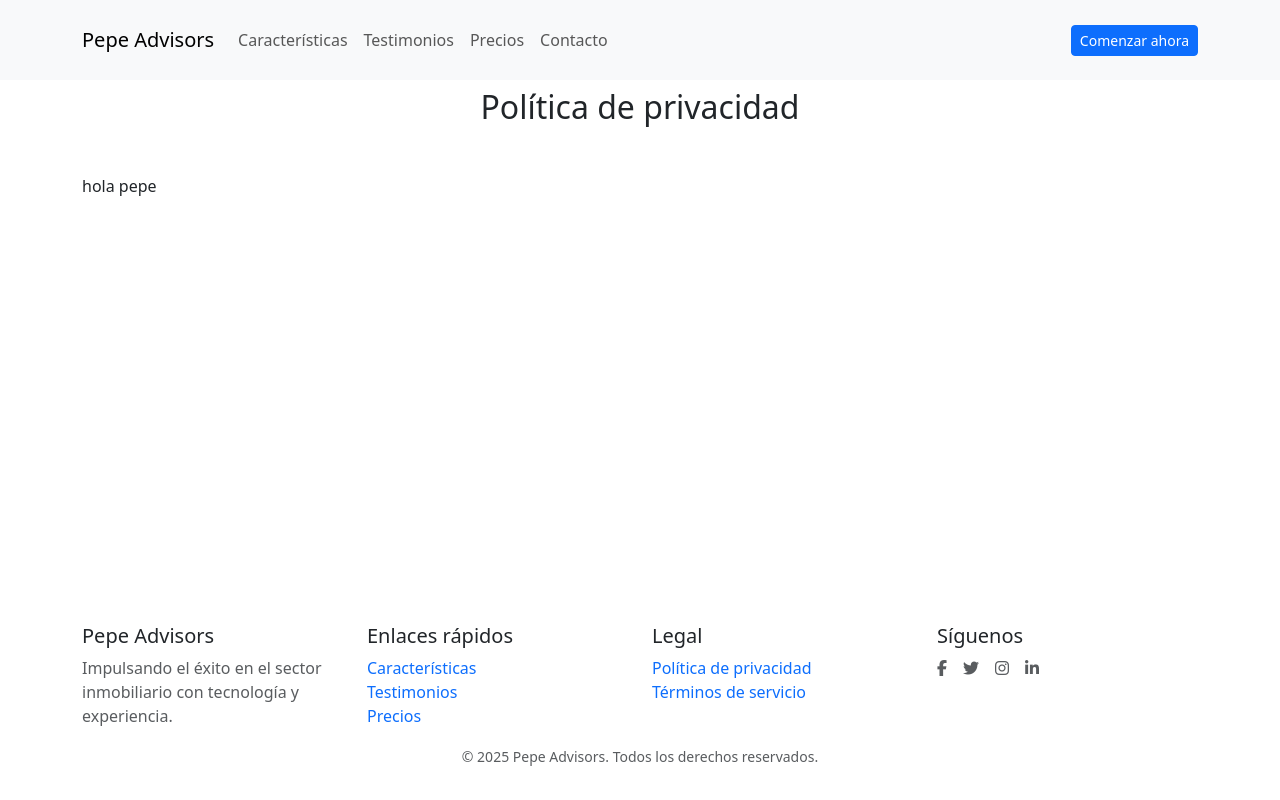
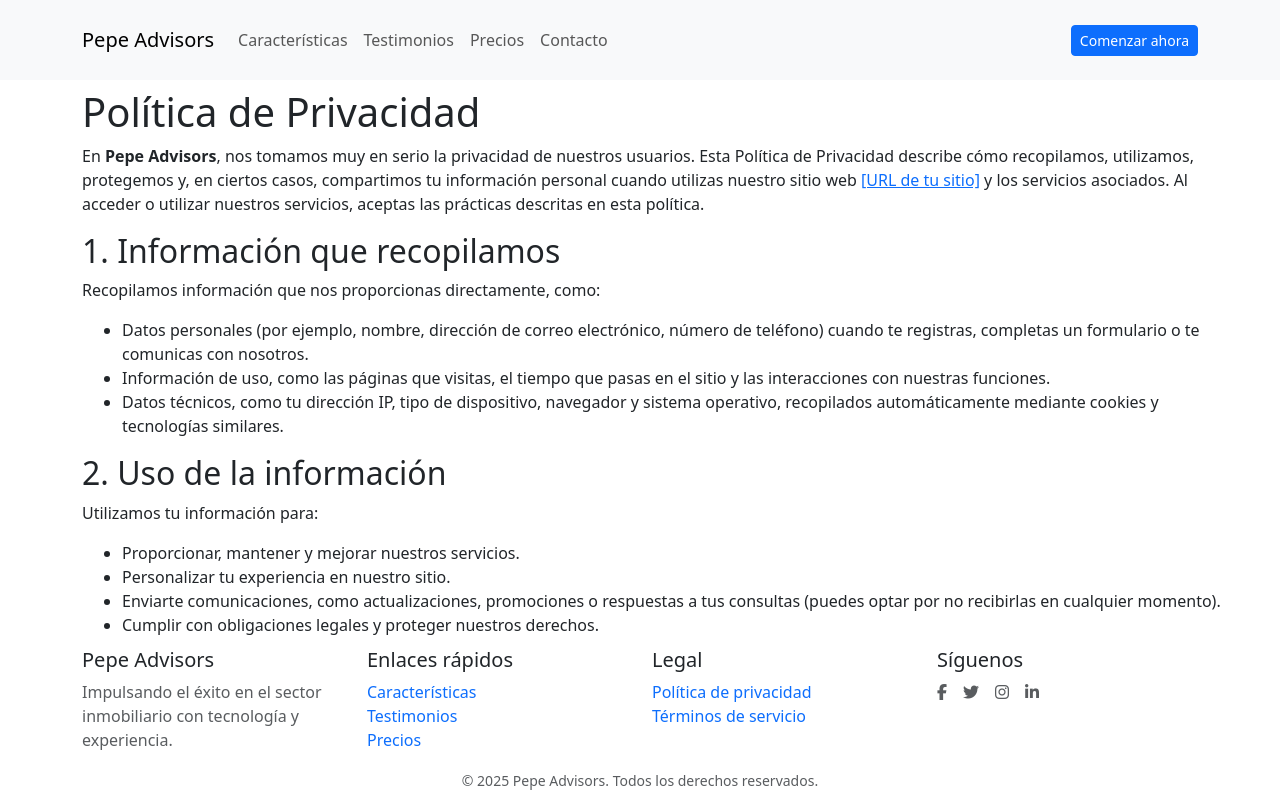
Before and after one commit to mhosan/proymart, an Angular app: page /privacidad in a window 1280 px wide. Built offline with nearby package versions, Linux system fonts and the light colour scheme.

Commit message:
agregado de politica de privacidad

```diff
--- a/src/app/app.component.css
+++ b/src/app/app.component.css
@@ -0,0 +1,20 @@
+/* app.component.css */
+:host {
+    display: flex;
+    flex-direction: column;
+    min-height: 100vh; /* Asegura que ocupe toda la altura de la ventana */
+}
+
+app-header {
+    flex: 0 0 auto; /* El header no crece ni se encoge, usa su tamaño natural */
+}
+
+
+main {
+    flex: 1 0 auto;
+    overflow-y: auto;
+}
+
+app-footer {
+    flex: 0 0 auto; /* El footer no crece ni se encoge, usa su tamaño natural */
+}
--- a/src/app/app.component.html
+++ b/src/app/app.component.html
@@ -1,3 +1,3 @@
 <app-header></app-header>
-<router-outlet></router-outlet>
+<main><router-outlet></router-outlet></main>
 <app-footer></app-footer>
--- a/src/app/components/privacidad/privacidad.component.css
+++ b/src/app/components/privacidad/privacidad.component.css
@@ -0,0 +1,3 @@
+ul {
+    margin-left: 5vh;
+}
--- a/src/app/components/privacidad/privacidad.component.html
+++ b/src/app/components/privacidad/privacidad.component.html
@@ -1,8 +1,80 @@
 <section id="privacidad" class="py-5">
-    <div class="container">
-      <h2 class="text-center mb-5">Política de privacidad</h2>
-      <div class="row">
-       <p>hola pepe</p>
-      </div>
+    <div class="container" >
+        <div class="row" >
+            <h1>Política de Privacidad</h1>
+            <p>En <strong>{{appName}}</strong>, nos tomamos muy en serio la privacidad de nuestros usuarios.
+                Esta
+                Política de Privacidad describe cómo recopilamos, utilizamos, protegemos y, en ciertos casos,
+                compartimos tu
+                información personal cuando utilizas nuestro sitio web <a href="[URL de tu sitio]">[URL de tu sitio]</a>
+                y
+                los servicios asociados. Al acceder o utilizar nuestros servicios, aceptas las prácticas descritas en
+                esta
+                política.</p>
+
+            <h2>1. Información que recopilamos</h2>
+            <p>Recopilamos información que nos proporcionas directamente, como:</p>
+            <ul>
+                <li>Datos personales (por ejemplo, nombre, dirección de correo electrónico, número de teléfono) cuando
+                    te
+                    registras, completas un formulario o te comunicas con nosotros.</li>
+                <li>Información de uso, como las páginas que visitas, el tiempo que pasas en el sitio y las
+                    interacciones
+                    con nuestras funciones.</li>
+                <li>Datos técnicos, como tu dirección IP, tipo de dispositivo, navegador y sistema operativo,
+                    recopilados
+                    automáticamente mediante cookies y tecnologías similares.</li>
+            </ul>
+
+            <h2>2. Uso de la información</h2>
+            <p>Utilizamos tu información para:</p>
+            <ul>
+                <li>Proporcionar, mantener y mejorar nuestros servicios.</li>
+                <li>Personalizar tu experiencia en nuestro sitio.</li>
+                <li>Enviarte comunicaciones, como actualizaciones, promociones o respuestas a tus consultas (puedes
+                    optar
+                    por no recibirlas en cualquier momento).</li>
+                <li>Cumplir con obligaciones legales y proteger nuestros derechos.</li>
+            </ul>
+
+            <h2>3. Compartir tu información</h2>
+            <p>No vendemos ni alquilamos tu información personal a terceros. Podemos compartirla únicamente en los
+                siguientes casos:</p>
+            <ul>
+                <li>Con proveedores de servicios que nos ayudan a operar (por ejemplo, hosting, análisis de datos), bajo
+                    estrictos acuerdos de confidencialidad.</li>
+                <li>Si es requerido por la ley o para proteger la seguridad de nuestros usuarios y del sitio.</li>
+            </ul>
+
+            <h2>4. Protección de tu información</h2>
+            <p>Implementamos medidas de seguridad técnicas y organizativas para proteger tus datos contra accesos no
+                autorizados, pérdida o alteración. Sin embargo, ningún sistema es completamente infalible, y trabajamos
+                constantemente para mantener nuestras defensas actualizadas.</p>
+
+            <h2>5. Tus derechos</h2>
+            <p>Dependiendo de tu ubicación, puedes tener derechos sobre tus datos, como acceder, corregir, eliminar o
+                limitar su uso. Para ejercerlos, contáctanos en <a
+                    href="mailto:[correo electrónico de contacto]">[correo
+                    electrónico de contacto]</a>. Responderemos en los plazos establecidos por la ley.</p>
+
+            <h2>6. Cookies y tecnologías similares</h2>
+            <p>Utilizamos cookies para mejorar tu experiencia, analizar el tráfico y ofrecer contenido personalizado.
+                Puedes
+                gestionar tus preferencias de cookies a través de la configuración de tu navegador.</p>
+
+            <h2>7. Cambios en esta política</h2>
+            <p>Podemos actualizar esta Política de Privacidad periódicamente. Te notificaremos sobre cambios
+                significativos
+                mediante un aviso en nuestro sitio o por correo electrónico. La versión más reciente estará siempre
+                disponible en esta página.</p>
+
+            <h2>8. Contacto</h2>
+            <p>Si tienes preguntas o inquietudes sobre esta política o el manejo de tus datos, no dudes en escribirnos a
+                <a href="mailto:[correo electrónico de contacto]">[correo electrónico de contacto]</a> o utilizar
+                nuestro
+                formulario de contacto en <a href="[URL de contacto]">[URL de contacto]</a>.</p>
+
+            <p><em>Última actualización: 26 de febrero de 2025</em></p>
+        </div>
     </div>
-  </section>
+</section>
--- a/src/app/components/privacidad/privacidad.component.ts
+++ b/src/app/components/privacidad/privacidad.component.ts
@@ -1,4 +1,5 @@
 import { Component } from '@angular/core';
+import { environment } from '../../../environments/environment'
 
 @Component({
   selector: 'app-privacidad',
@@ -8,5 +9,5 @@ import { Component } from '@angular/core';
   styleUrl: './privacidad.component.css'
 })
 export class PrivacidadComponent {
-
+  appName = environment.appName;
 }
```
